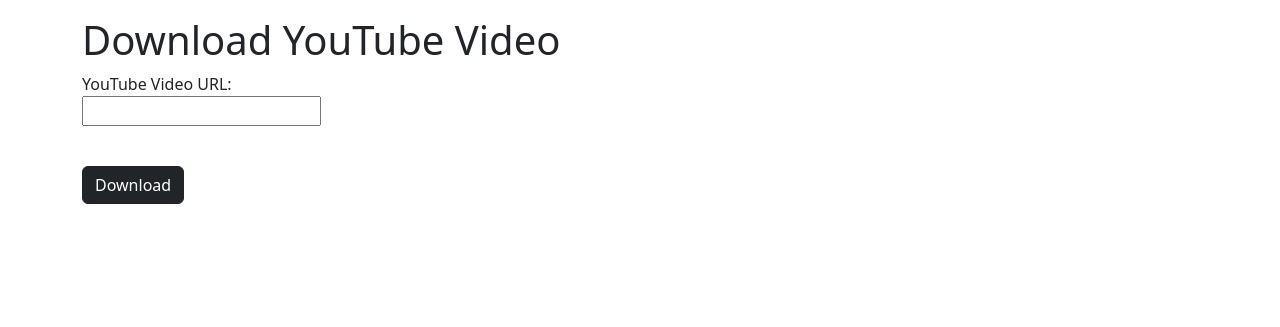
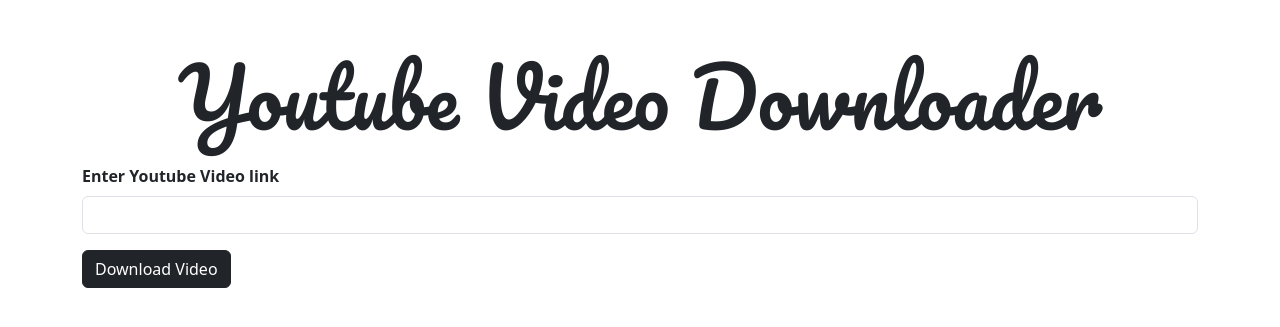
Before and after one commit to StarTrooper08/flask-kubernetes-deployment, a Flask app: page / in a window 1280 px wide. Shown: the top 327 px of the page. Run offline with Flask 3, Linux system fonts and the light colour scheme.

Commit message:
UI update

```diff
--- a/templates/index.html
+++ b/templates/index.html
@@ -1,8 +1,8 @@
 <!DOCTYPE html>
 <html lang="en">
   <head>
-    <meta charset="UTF-8">
-    <meta name="viewport" content="width=device-width, initial-scale=1.0">
+    <meta charset="UTF-8" />
+    <meta name="viewport" content="width=device-width, initial-scale=1.0" />
     <link rel="preconnect" href="https://fonts.googleapis.com" />
     <link rel="preconnect" href="https://fonts.gstatic.com" crossorigin />
     <link
@@ -25,20 +25,73 @@
     <title>YouTube Video Downloader</title>
   </head>
   <body>
+
     <div class="container my-3">
-    <h1>Download YouTube Video</h1>
-
-    <form method="post">
+      <h1 class="custom-font text-center display-1 mt-5 mb-1">
+        Youtube Video Downloader
+      </h1>
+      <form method="post" action="/">
         <div class="mb-3">
-           <label for="video_url">YouTube Video URL:</label><br>
-           <input type="text" id="video_url" name="video_url" required><br><br>
+          <label for="video_url" class="form-label fw-bold mt-3"
+            >Enter Youtube Video link</label
+          >
+          <input
+            type="text"
+            class="form-control"
+            name="video_url"
+            id="video_url"
+            required
+          />
+        </div>
+        <div class="row">
+          <div class="col-6">
+            <button type="submit" class="btn btn-dark btn-block mb-3" id="downloadBtn">
+              Download Video
+            </button>
+          </div>
+        </div>
+      </form>
     </div>
 
-        <button type="submit" class="btn btn-dark">Download</button>
-    </form>
-    </div>
+    <!--
+    <div>
       {% if download_message %}
       <p>{{ download_message }}</p>
       {% endif %}
+    </div>-->
+
+    {% if download_message %}
+    <div class="toast-container position-fixed bottom-0 end-0 p-3">
+      <div id="liveToast1" class="toast" role="alert" aria-live="assertive" aria-atomic="true">
+        <div class="toast-header">
+          <strong class="me-auto">Downloading Youtube Video</strong>
+          <button type="button" class="btn-close" data-bs-dismiss="toast" aria-label="Close"></button>
+        </div>
+        <div class="toast-body">
+          {{ download_message }}
+        </div>
+      </div>
+    </div>
+    {% endif %}
+
+
+
+
+  <script src="https://cdn.jsdelivr.net/npm/bootstrap@5.3.2/dist/js/bootstrap.bundle.min.js"
+  integrity="sha384-C6RzsynM9kWDrMNeT87bh95OGNyZPhcTNXj1NW7RuBCsyN/o0jlpcV8Qyq46cDfL"
+  crossorigin="anonymous"></script>
+
+  <script>
+    const toastTrigger1 = document.getElementById('downloadBtn');
+    const toastLiveExample1 = document.getElementById('liveToast1');
+
+    if (toastTrigger1 && toastLiveExample1) {
+      const toastBootstrap1 = new bootstrap.Toast(toastLiveExample1);
+      toastTrigger1.addEventListener('click', () => {
+        toastBootstrap1.show();
+      });
+    }
+  </script>
+
   </body>
 </html>
```
Lines whose indentation alone changed are shown as unchanged.
